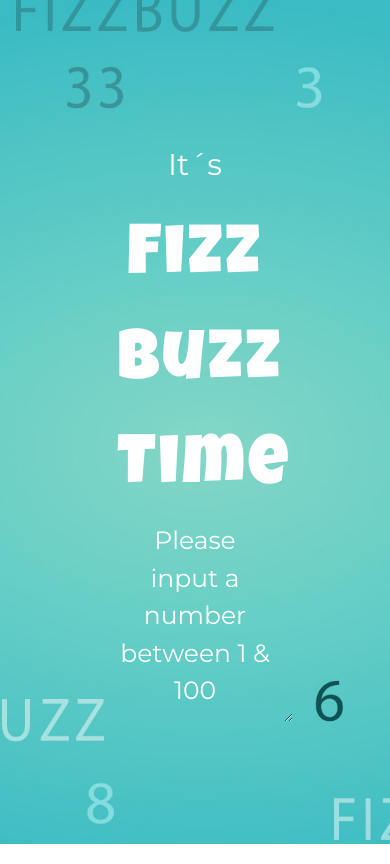
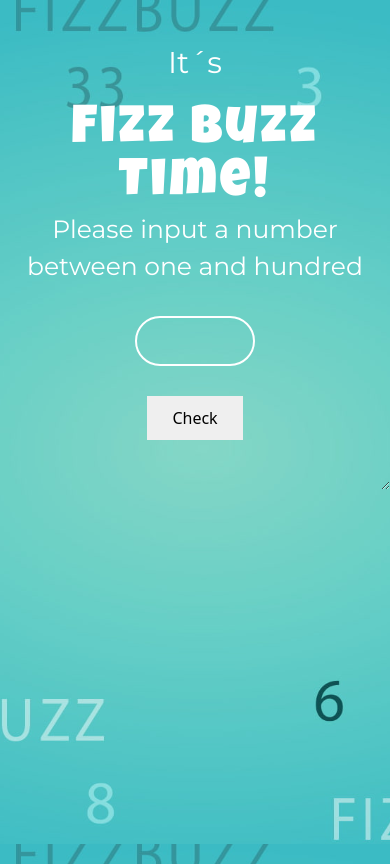
Before and after one commit to stefankarlberg/fizzbuzz_js_stefankarlberg1, a website: page index.html in a window 390 px wide. Drawn offline with nearby package versions, Linux system fonts and the light colour scheme.

Commit message:
Added tests to check valid input. Responsive love to css.

```diff
--- a/src/index.html
+++ b/index.html
@@ -13,7 +13,7 @@
     @import url('https://fonts.googleapis.com/css?family=Luckiest+Guy|Montserrat');
 
     body {
-            background: url('img/bg_fizzbuzz.jpg') no-repeat center center fixed;
+            background: url('src/img/bg_fizzbuzz.jpg') no-repeat center center fixed;
             -webkit-background-size: cover;
             -moz-background-size: cover;
             -o-background-size: cover;
@@ -61,14 +61,12 @@
             flex-direction: column;
             justify-content: center;
             height:100vh;
-
         }
 
     .main_content {
             padding: 20px;
             resize: vertical;
             overflow: auto;
-            height:600px;
         }
 
     input.value {
@@ -92,18 +90,47 @@
     padding-right: 25px;
     }
 
+    @media (max-width: 576px) {
+
+    h1 {
+    font-size: 53px;
+    line-height: 53px;
+    }
+
+    h3 {
+    font-size:53px;
+    line-height: 53px;
+    }
+    .answer {
+        font-size: 62px;
+    }
+
+    .container {
+    margin-top:5%;
+    justify-content: start !important;
+    }
+
+    input.value {
+    margin-top: 30px;
+    padding: 3px;
+    width: 120px;
+    font-size: 27px;
+}
+
+    }
+
     </style>
 
 </head>
 <body>
 
             <div class="container xl mx-auto">
-                    <div class="main_content w-1/2 ml-auto mr-auto ">
+                    <div class="main_content full sm:w-3/4 ml-auto mr-auto ">
                         <div class="text-center w-full ml-auto">
                             <h2>It´s</h2>
                             <h1>Fizz Buzz</h1>
                             <h3>Time!</h3>
-                            <p>Please input a number between 1 & 100</p>
+                            <p>Please input a number between one and hundred</p>
                             </div>
                         <div class="text-center w-full ml-autoh-12">
                             <input class="value" type="text" id="value">
@@ -111,13 +138,13 @@
                         <div class="text-center w-full mr-autoh-12">
                             <input class="submit" type="submit" value="Check" id="button">
                         </div>
-                        <div id="display_answer" class="answer text-center w-full mr-auto">
+                            <div id="display_answer" class="answer text-center w-full mr-auto">
                         </div>
                     </div>
             </div>
 
 
-            <script src="./js/fizz-buzz.js"></script>
+            <script src="./src/js/fizz-buzz.js"></script>
 
                 <script>
                     document.addEventListener('DOMContentLoaded', () => {
@@ -127,7 +154,13 @@
                             let value = document.getElementById('value').value
                             let fizzBuzz = new FizzBuzz
                             let result = fizzBuzz.check(value)
+                            console.log(result)
+                            if (result == 'Man, how hard can it be to read the instructions!') {
+                            displayDiv.innerHTML = "<span style='display: block; font-size:40px; line-height:40px !important;'>"+result+"</span>";
+                            }
+                            else {
                             displayDiv.innerHTML = result;
+                            }
                         })
                     })
             </script>
--- a/package.json
+++ b/package.json
@@ -5,7 +5,7 @@
   "main": "index.js",
   "scripts": {
     "test": "npm run features && npm run specs",
-    "features": "superstatic src -p 8080 & mocha --timeout 100000 --recursive  --reporter=spec features ; PORT=8080 npm run stop-test-server ",
+    "features": "superstatic -p 8080 & mocha --timeout 100000 --recursive  --reporter=spec features ; PORT=8080 npm run stop-test-server ",
     "specs": "mocha --recursive  --reporter=spec spec",
     "server": "superstatic src -p 3000",
     "stop-test-server": "lsof -ti tcp:$PORT | xargs kill"
--- a/src/js/fizz-buzz.js
+++ b/src/js/fizz-buzz.js
@@ -1,5 +1,8 @@
 function FizzBuzz() {
     this.check = (number) => {
+
+        if (0 < number && number < 101)
+        {
             if (number % 15 === 0) {
                 return 'FizzBuzz';
             } else if (number % 5 === 0) {
@@ -10,4 +13,9 @@ function FizzBuzz() {
                 return number
             }
         }
+        else
+        {
+            return 'Man, how hard can it be to read the instructions!'
         }
+    }
+}
```
Also changed, not shown: features/application.feature.js (+11 -1 lines), spec/fizz-buzz.spec.js (+4 -0 lines). Lines whose indentation alone changed are shown as unchanged.
